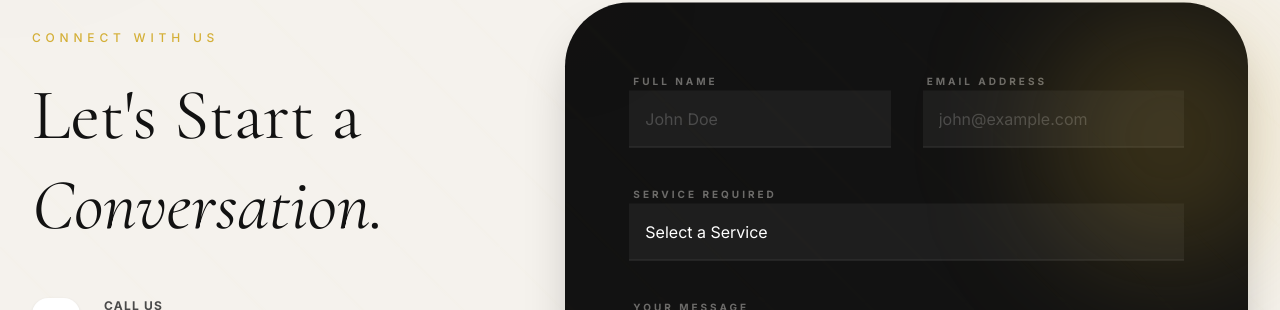
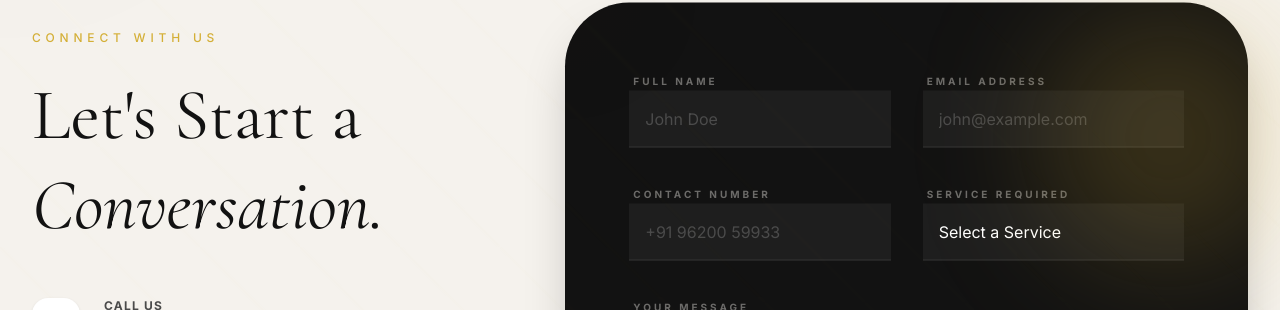
Before and after one commit to Jackjack80085/Gruha-construction, a React (Vite) app: page / in a window 1280 px wide. Shown: the part 4530-4840 px from the top of the page. Built offline with nearby package versions, Linux system fonts and the light colour scheme.

Commit message:
feat: Add phone number to contact form and API
Includes adding a phone number input to the contact form and updating the server-side API to process and include the phone number in the email notification. This enhances the contact information captured from users.

```diff
--- a/server.ts
+++ b/server.ts
@@ -13,10 +13,10 @@ async function startServer() {
 
   // API routes
   app.post("/api/contact", async (req, res) => {
-    const { name, email, service, message } = req.body;
+    const { name, email, phone, service, message } = req.body;
     const recipient = process.env.CONTACT_EMAIL || "gruhaconstruction1@gmail.com";
 
-    console.log(`Sending inquiry from ${name} (${email}) to ${recipient}`);
+    console.log(`Sending inquiry from ${name} (${email}, ${phone}) to ${recipient}`);
     console.log(`Service: ${service}`);
     console.log(`Message: ${message}`);
 
@@ -34,7 +34,7 @@ async function startServer() {
       from: email,
       to: recipient,
       subject: `New Inquiry: ${service} from ${name}`,
-      text: `Name: ${name}\nEmail: ${email}\nService: ${service}\n\nMessage:\n${message}`
+      text: `Name: ${name}\nEmail: ${email}\nPhone: ${phone}\nService: ${service}\n\nMessage:\n${message}`
     });
     */
 
--- a/src/components/Contact.tsx
+++ b/src/components/Contact.tsx
@@ -25,6 +25,7 @@ export default function Contact() {
     const data = {
       name: formData.get('name'),
       email: formData.get('email'),
+      phone: formData.get('phone'),
       service: formData.get('service'),
       message: formData.get('message'),
     };
@@ -161,6 +162,17 @@ export default function Contact() {
                       </div>
                     </div>
 
+                    <div className="grid grid-cols-1 md:grid-cols-2 gap-8">
+                      <div className="space-y-2">
+                        <label className="text-[10px] uppercase tracking-[0.3em] text-brand-accent/40 font-bold ml-1">Contact Number</label>
+                        <input
+                          required
+                          name="phone"
+                          type="tel"
+                          placeholder="+91 96200 59933"
+                          className="w-full bg-white/5 border-b border-white/10 text-white px-4 py-4 focus:outline-none focus:border-brand-secondary transition-all placeholder:text-white/20"
+                        />
+                      </div>
                       <div className="space-y-2">
                         <label className="text-[10px] uppercase tracking-[0.3em] text-brand-accent/40 font-bold ml-1">Service Required</label>
                         <select name="service" className="w-full bg-white/5 border-b border-white/10 text-white px-4 py-4 focus:outline-none focus:border-brand-secondary transition-all appearance-none">
@@ -172,6 +184,7 @@ export default function Contact() {
                           ))}
                           <option className="bg-brand-primary" value="other">Other</option>
                         </select>
+                      </div>
                     </div>
 
                     <div className="space-y-2">
```
Lines whose indentation alone changed are shown as unchanged.
